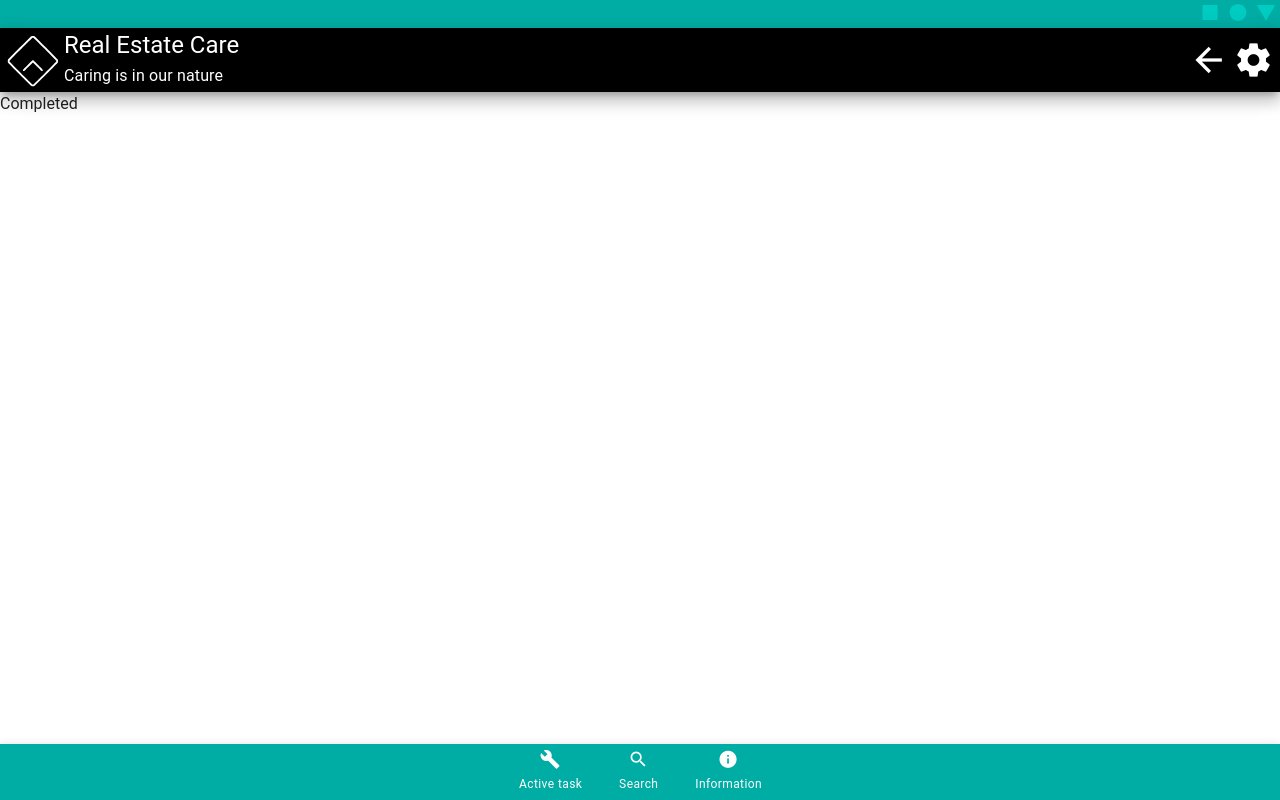
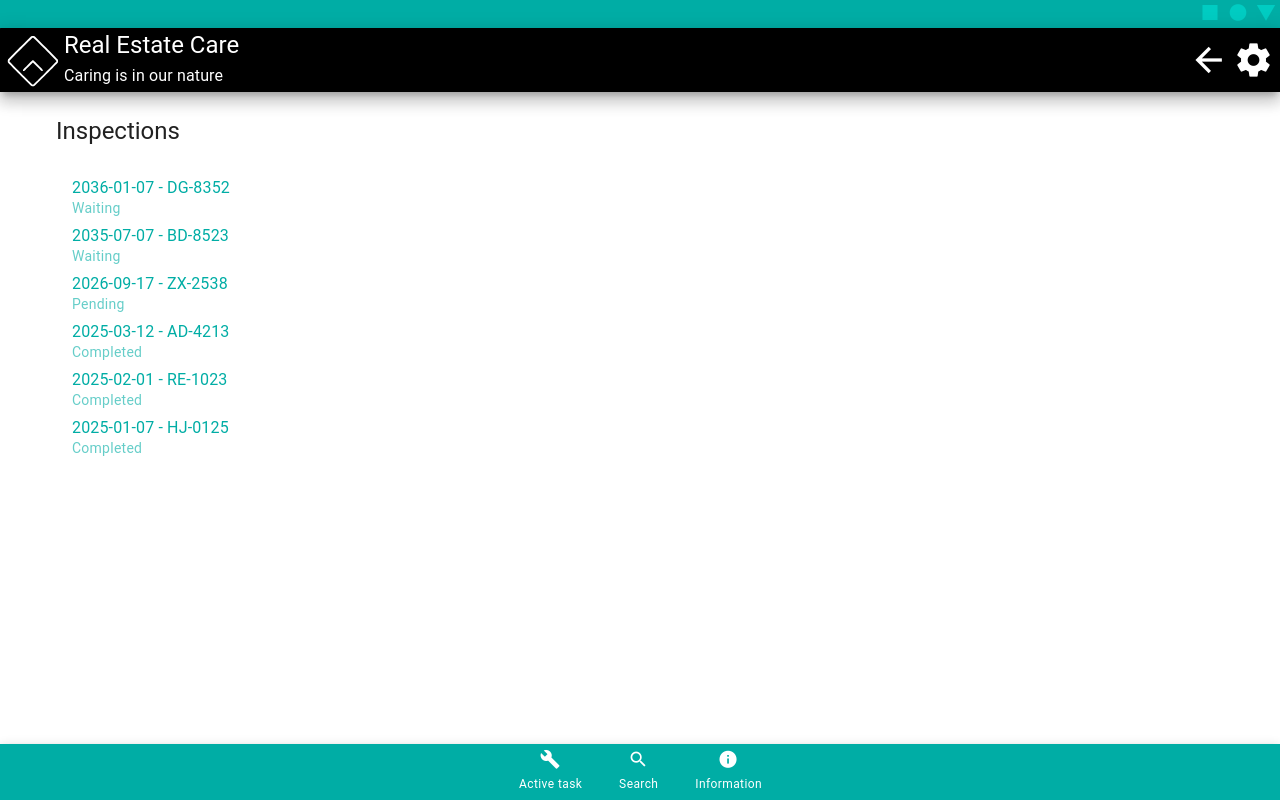
Before and after one commit to sidje96/vite_projects, a Vue app: page /completed in a window 1280 px wide. Built offline with nearby package versions, Linux system fonts and the light colour scheme; data requests are answered from the project's data file.

Commit message:
data in een json die wordt aangeroepen met json-server api toegevoegd

```diff
--- a/package.json
+++ b/package.json
@@ -9,7 +9,8 @@
   "scripts": {
     "dev": "vite",
     "build": "vite build",
-    "preview": "vite preview"
+    "preview": "vite preview",
+    "json-server": "json-server --watch src/assets/db.json --port 3000"
   },
   "dependencies": {
     "@mdi/font": "^7.4.47",
--- /dev/null
+++ b/src/assets/db.json
@@ -0,0 +1,52 @@
+{
+  "inspections": [
+    {
+      "id": 1,
+      "inspectionDate": "2025-02-01",
+      "propertyId": "RE-1023",
+      "inspectorName": "John Doe",
+      "status": "Completed",
+      "summary": "Minor defects in bathroom."
+    },
+    {
+      "id": 2,
+      "inspectionDate": "2025-03-12",
+      "propertyId": "AD-4213",
+      "inspectorName": "James Earl",
+      "status": "Completed",
+      "summary": "Mold in the corners of the kitchen"
+    },
+    {
+      "id": 3,
+      "inspectionDate": "2035-07-07",
+      "propertyId": "BD-8523",
+      "inspectorName": "Kitty Cat",
+      "status": "Waiting",
+      "summary": ""
+    },
+    {
+      "id": 4,
+      "inspectionDate": "2026-09-17",
+      "propertyId": "ZX-2538",
+      "inspectorName": "Rebecca Hendriks",
+      "status": "Pending",
+      "summary": ""
+    },
+    {
+      "id": 5,
+      "inspectionDate": "2036-01-07",
+      "propertyId": "DG-8352",
+      "inspectorName": "Henriette Gertrude",
+      "status": "Waiting",
+      "summary": ""
+    },
+    {
+      "id": 6,
+      "inspectionDate": "2025-01-07",
+      "propertyId": "HJ-0125",
+      "inspectorName": "Dave Schneider",
+      "status": "Completed",
+      "summary": "No minor defects found"
+    }
+  ]
+}
--- /dev/null
+++ b/src/components/InspectionDetail.vue
@@ -0,0 +1,16 @@
+<script setup>
+const props = defineProps({
+  inspection: Object
+})
+</script>
+
+<template>
+  <section>
+    <h3>Inspection details</h3>
+    <p><strong>Date:</strong> {{ inspection.inspectionDate }}</p>
+    <p><strong>Property:</strong> {{ inspection.propertyId }}</p>
+    <p><strong>Inspector:</strong> {{ inspection.inspectorName }}</p>
+    <p><strong>Status:</strong> {{ inspection.status }}</p>
+    <p><strong>Summary:</strong> {{ inspection.summary }}</p>
+  </section>
+</template>
--- /dev/null
+++ b/src/components/InspectionList.vue
@@ -0,0 +1,55 @@
+<script setup>
+import { ref, onMounted, computed } from 'vue'
+import { fetchInspections } from '@/services/InspectionService.js'
+import InspectionDetail from '@/components/InspectionDetail.vue'
+
+const inspections = ref([])
+const selectedInspection = ref(null)
+
+const sortedInspections = computed(() =>
+  [...inspections.value].sort((a, b) =>
+    a.inspectionDate < b.inspectionDate ? 1 : -1
+  )
+)
+
+onMounted(async () => {
+  inspections.value = await fetchInspections()
+})
+
+function selectInspection(inspection) {
+  selectedInspection.value = inspection
+}
+</script>
+
+<template>
+  <v-container class="py-6">
+    <v-row>
+      <v-col cols="12" md="6">
+        <h2 class="text-h5 mb-4">Inspections</h2>
+
+        <v-list>
+          <v-list-item
+            v-for="inspection in sortedInspections"
+            :key="inspection.id"
+            @click="selectInspection(inspection)"
+            :active="inspection.id === selectedInspection?.id"
+            class="text-custom-color">
+            <v-list-item-title>
+              {{ inspection.inspectionDate }} - {{ inspection.propertyId }}
+            </v-list-item-title>
+            <v-list-item-subtitle>
+              {{ inspection.status }}
+            </v-list-item-subtitle>
+          </v-list-item>
+        </v-list>
+      </v-col>
+
+      <v-col cols="12" md="6">
+        <InspectionDetail
+          v-if="selectedInspection"
+          :inspection="selectedInspection"
+        />
+      </v-col>
+    </v-row>
+  </v-container>
+</template>
--- /dev/null
+++ b/src/models/Inspections.js
@@ -0,0 +1,10 @@
+export function createInspection(data) {
+  return {
+    id: data.id,
+    inspectionDate: data.inspectionDate,
+    propertyId: data.propertyId,
+    inspectorName: data.inspectorName,
+    status: data.status,
+    summary: data.summary
+  }
+}
--- /dev/null
+++ b/src/services/InspectionService.js
@@ -0,0 +1,13 @@
+import { createInspection } from '@/models/Inspections.js'
+
+const BASE_URL = 'http://localhost:3000/'
+
+export async function fetchInspections() {
+  const response = await fetch(BASE_URL + "inspections")
+  if (!response.ok) {
+    throw new Error('Failed to fetch inspections')
+  }
+
+  const data = await response.json()
+  return data.map(item => createInspection(item))
+}
--- a/src/views/Completed.vue
+++ b/src/views/Completed.vue
@@ -1,9 +1,9 @@
 <template>
-    Completed
+    <InspectionList/>
 </template>
 
 <script setup>
-
+import InspectionList from '@/components/InspectionList.vue'
 </script>
 
 <style scoped>
```
Also changed, not shown: 1 other file (tests, documents, lock files or other folders).
